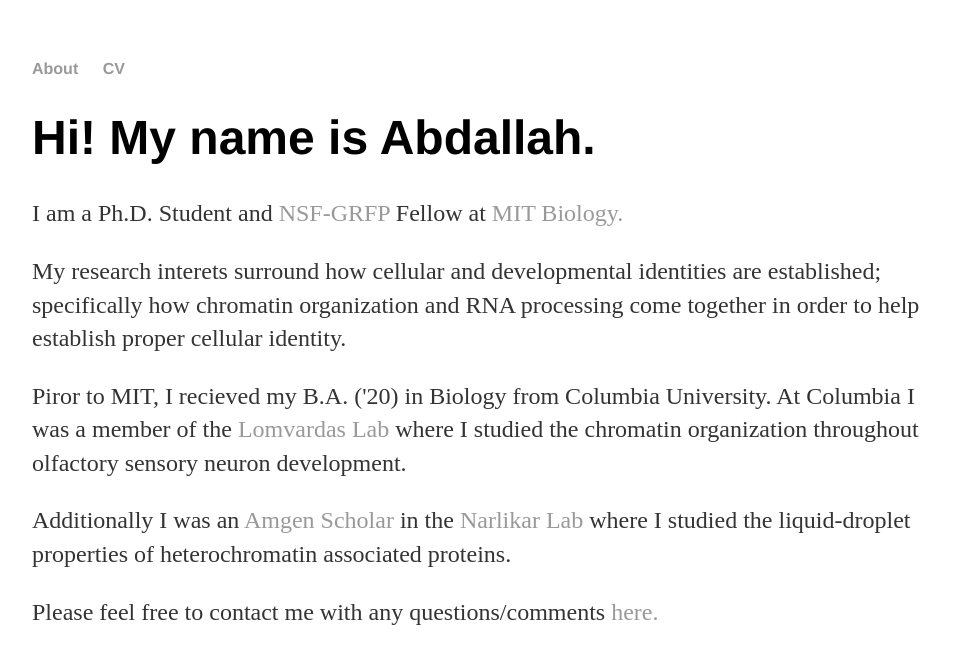
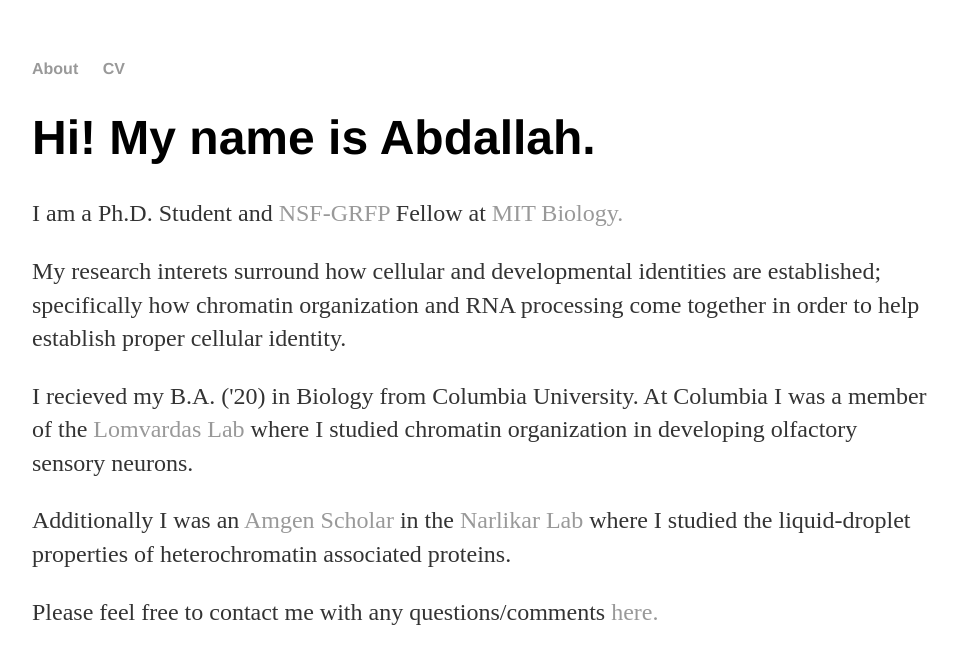
Before and after one commit to amohamed98/amohamed98.github.io, a Jekyll site: the page built from index.html, in a window 1280 px wide. Shown: the top 664 px of the page, without its empty margins (160-1118 px from the left). Built offline with Jekyll 4.4.1, drawn with Linux system fonts in a browser that asks for light colours.

Commit message:
Update index.html

```diff
--- a/index.html
+++ b/index.html
@@ -7,8 +7,8 @@ title: Abdallah Mohamed
 				<p>I am a Ph.D. Student and <a href="https://www.nsfgrfp.org/">NSF-GRFP</a> Fellow at <a href="https://biology.mit.edu/graduate/">MIT Biology.</a> </p>
 				<p>My research interets surround how cellular and developmental identities are established; specifically how chromatin organization and RNA processing
 					come together in order to help establish proper cellular identity.<p>
-				<p>Piror to MIT, I recieved my B.A. ('20) in Biology from Columbia University. At Columbia I was a member of the <a href="https://lomvardaslab.zuckermaninstitute.columbia.edu/">Lomvardas Lab</a>
-					where I studied the chromatin organization throughout olfactory sensory neuron development.<p>
+				<p>I recieved my B.A. ('20) in Biology from Columbia University. At Columbia I was a member of the <a href="https://lomvardaslab.zuckermaninstitute.columbia.edu/">Lomvardas Lab</a>
+					where I studied chromatin organization in developing olfactory sensory neurons.<p>
 				<p>Additionally I was an <a href="https://amgenscholars.com/us-program/">Amgen Scholar</a> in the <a href="https://narlikarlab.ucsf.edu/">Narlikar Lab</a> where I studied
 					the liquid-droplet properties of heterochromatin associated proteins.<p>
 				<p>Please feel free to contact me with any questions/comments <a href=mailto:aam1@mit.edu">here.</a>
```
